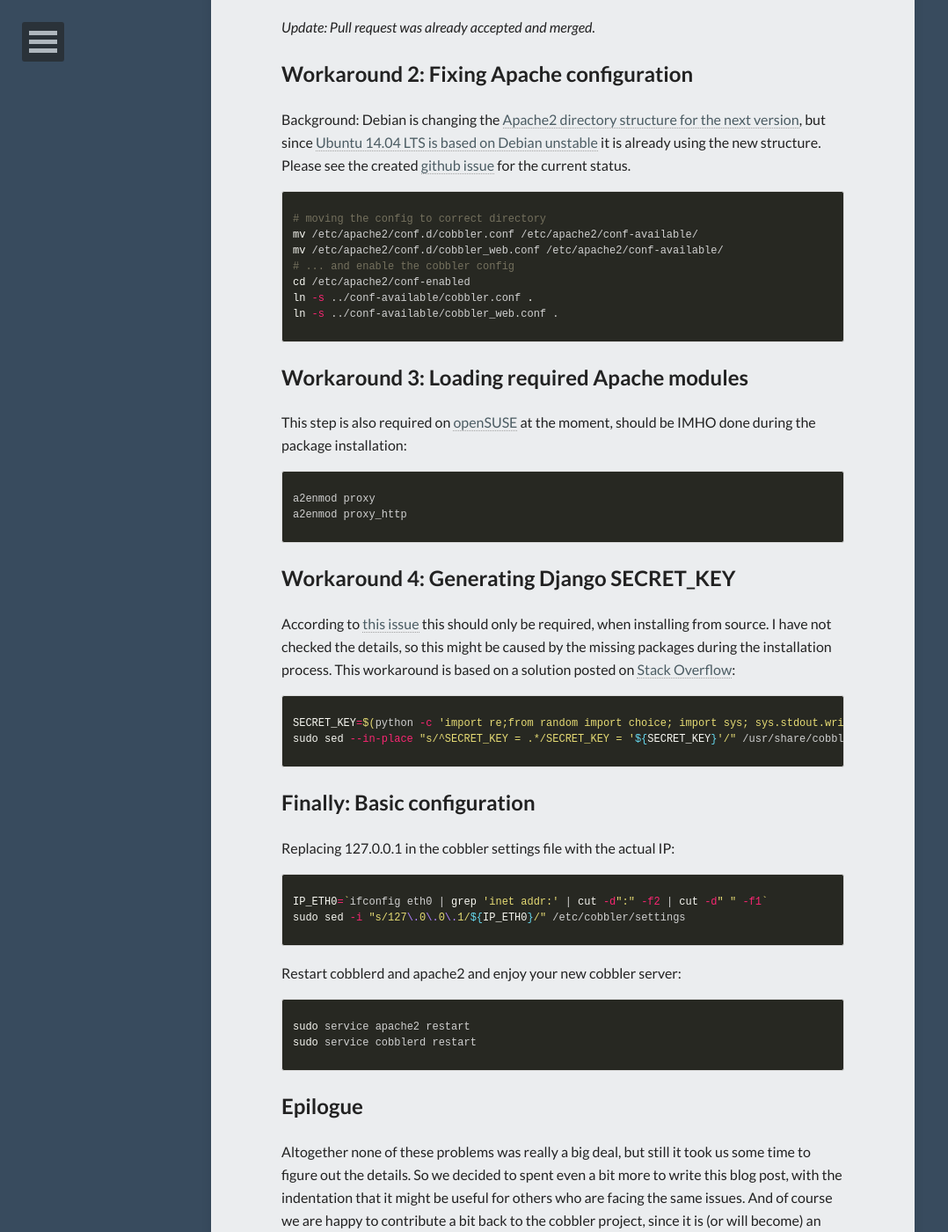
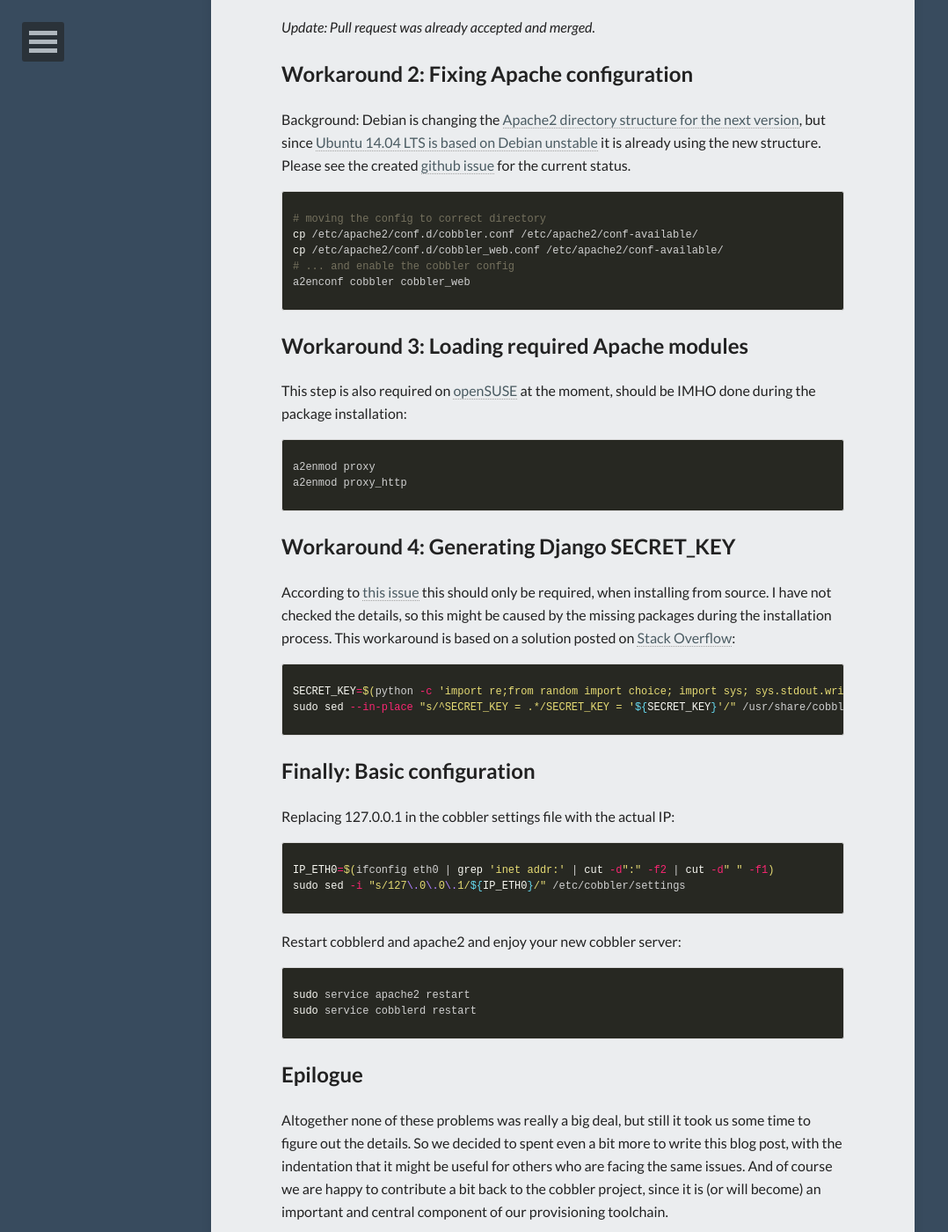
Before and after one commit to keymon/springerpe.github.io, a Jekyll site: the page built from _posts/2014-09-09-Installing-Cobbler-2.6.5-on-Ubuntu-14.04-LTS.md, in a window 1280 px wide and 1400 px high, scrolled down 1883 px. Shown: the whole window at 88% size, without its empty margins (0-1078 px from the left). Built offline with Jekyll 4.4.1, drawn with Linux system fonts in a browser that asks for light colours; nearby versions of some CDN libraries; comment, search, counter and statistics services are not loaded.

Commit message:
Updated shell commands to be more robust

```diff
--- a/_posts/2014-09-09-Installing-Cobbler-2.6.5-on-Ubuntu-14.04-LTS.md
+++ b/_posts/2014-09-09-Installing-Cobbler-2.6.5-on-Ubuntu-14.04-LTS.md
@@ -74,12 +74,10 @@ Background: Debian is changing the [Apache2 directory structure for the next ver
 
 {% highlight bash %}
 # moving the config to correct directory
-mv /etc/apache2/conf.d/cobbler.conf /etc/apache2/conf-available/
-mv /etc/apache2/conf.d/cobbler_web.conf /etc/apache2/conf-available/
+cp /etc/apache2/conf.d/cobbler.conf /etc/apache2/conf-available/
+cp /etc/apache2/conf.d/cobbler_web.conf /etc/apache2/conf-available/
 # ... and enable the cobbler config
-cd /etc/apache2/conf-enabled
-ln -s ../conf-available/cobbler.conf .
-ln -s ../conf-available/cobbler_web.conf .
+a2enconf cobbler cobbler_web
 {% endhighlight %}
 
 Workaround 3: Loading required Apache modules
@@ -108,7 +106,7 @@ Finally: Basic configuration
 Replacing 127.0.0.1 in the cobbler settings file with the actual IP:
 
 {% highlight bash %}
-IP_ETH0=`ifconfig eth0 | grep 'inet addr:' | cut -d":" -f2 | cut -d" " -f1`
+IP_ETH0=$(ifconfig eth0 | grep 'inet addr:' | cut -d":" -f2 | cut -d" " -f1)
 sudo sed -i "s/127\.0\.0\.1/${IP_ETH0}/" /etc/cobbler/settings
 {% endhighlight %}
 
```
